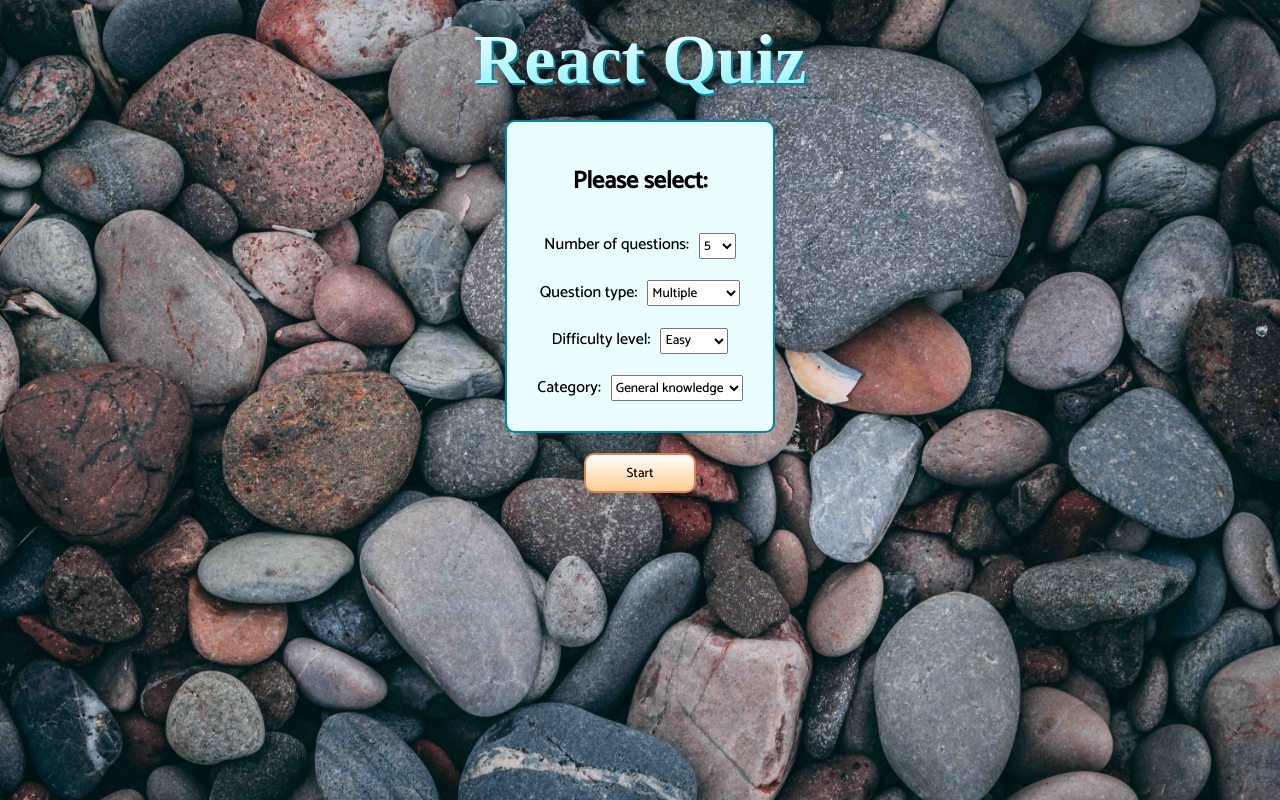
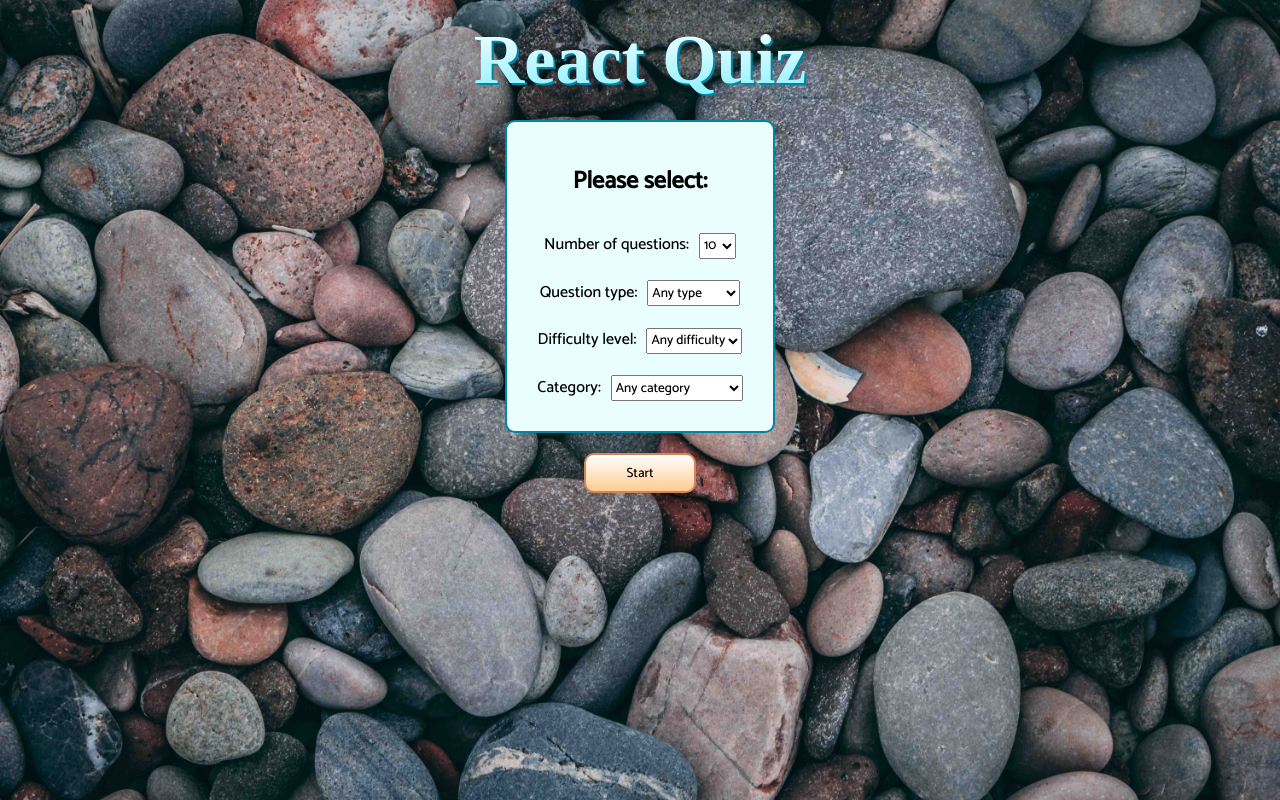
Before and after one commit to iwarra/quiz-app, a React (Create React App) app in the folder react-quiz/: page / in a window 1280 px wide. Built offline with nearby package versions, Linux system fonts and the light colour scheme; a web font is replaced by a local one.

Commit message:
Updated options

```diff
--- a/react-quiz/src/components/QuizSettings.tsx
+++ b/react-quiz/src/components/QuizSettings.tsx
@@ -38,7 +38,6 @@ const QuizSettings: React.FC<QuizSettingsProps> = ({ quizState, selectedState, s
               value={selectedState.nrOfQuestions}
               onChange={handleSelectChange}
             >
-              <option value="5">5</option>
               <option value="10">10</option>
               <option value="15">15</option>
               <option value="20">20</option>
@@ -51,6 +50,7 @@ const QuizSettings: React.FC<QuizSettingsProps> = ({ quizState, selectedState, s
               value={selectedState.questionType}
                 onChange={handleSelectChange}
             >
+              <option value="">Any type</option>
               <option value="multiple">Multiple</option>
               <option value="boolean">True or false</option>
             </select>
@@ -62,6 +62,7 @@ const QuizSettings: React.FC<QuizSettingsProps> = ({ quizState, selectedState, s
               value={selectedState.difficulty}
               onChange={handleSelectChange}
             >
+              <option value="">Any difficulty</option>
               <option value="easy">Easy</option>
               <option value="medium">Medium</option>
               <option value="hard">Hard</option>
@@ -74,19 +75,20 @@ const QuizSettings: React.FC<QuizSettingsProps> = ({ quizState, selectedState, s
               value={selectedState.category}
               onChange={handleSelectChange}
             >
+              <option value="">Any category</option>
               <option value="9">General knowledge</option>
               <option value="17">Science and Nature</option>
               <option value="18">Computers</option>
               <option value="12">Music</option>
               <option value="10">Books</option>
               <option value="11">Movies</option>
+              <option value="26">Celebrities</option>
               <option value="14">TV</option>
+              <option value="21">Sports</option>
               <option value="15">Video Games</option>
-              <option value="19">Mathematics</option>
-              <option value="21">Sports</option>
               <option value="23">History</option>
               <option value="25">Art</option>
-              <option value="26">Celebrities</option>
+              <option value="19">Mathematics</option>
               <option value="22">Geography</option>
               <option value="24">Politics</option>
             </select>
```
